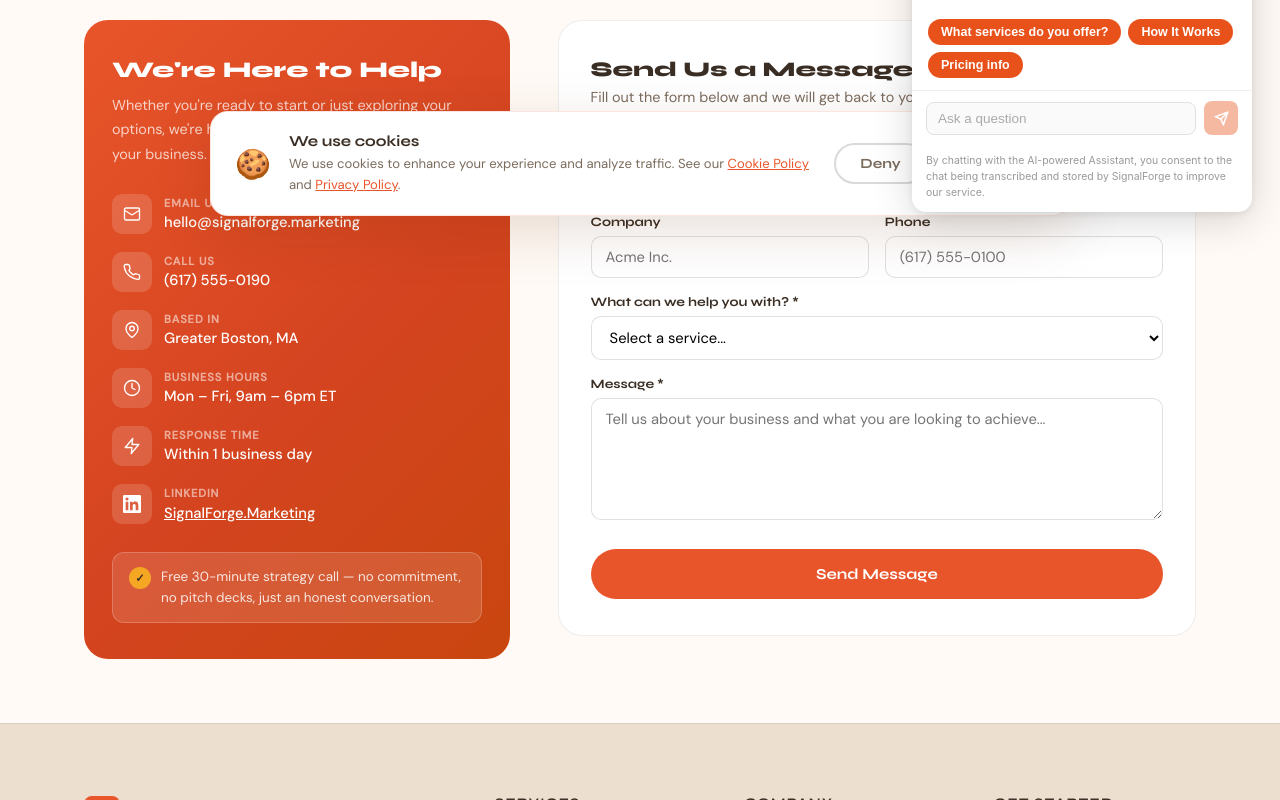
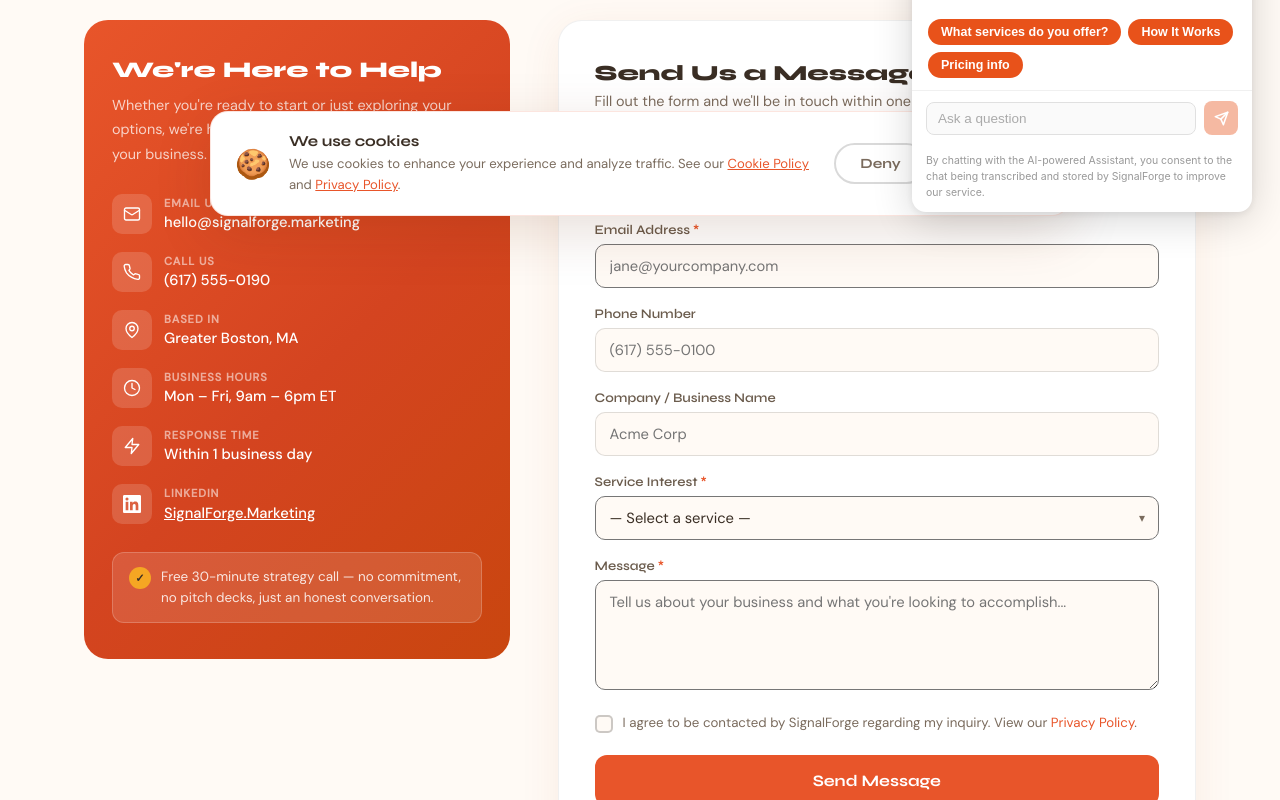
Before and after one commit to halojumper/SignalForge, a Next.js app: page /contact in a window 1280 px wide. Shown: the part 560-1360 px from the top of the page. Built offline with nearby package versions, Linux system fonts and the light colour scheme.

Commit message:
Update ContactForm.tsx

```diff
--- a/app/contact/ContactForm.tsx
+++ b/app/contact/ContactForm.tsx
@@ -1,93 +1,117 @@
 'use client';
-import { useState, useRef } from 'react';
+import { useState } from 'react';
 import emailjs from '@emailjs/browser';
 
 export default function ContactForm() {
-  const formRef = useRef<HTMLFormElement>(null);
-  const [status, setStatus] = useState<'idle'|'sending'|'success'|'error'>('idle');
+  const [fields, setFields] = useState({firstName:'',lastName:'',email:'',phone:'',company:'',service:'',message:'',consent:false});
+  const [errors, setErrors] = useState<Record<string,string>>({});
+  const [status, setStatus] = useState<'idle'|'sending'|'done'|'error'>('idle');
 
-  async function handleSubmit(e: React.FormEvent) {
-    e.preventDefault();
+  function set(k: string, v: string | boolean) { setFields(f=>({...f,[k]:v})); }
+
+  function validate() {
+    const e: Record<string,string> = {};
+    if (!fields.firstName.trim()) e.firstName = 'Please enter your first name.';
+    if (!fields.lastName.trim())  e.lastName  = 'Please enter your last name.';
+    if (!/^[^\s@]+@[^\s@]+\.[^\s@]+$/.test(fields.email)) e.email = 'Please enter a valid email address.';
+    if (!fields.service) e.service = 'Please select a service.';
+    if (fields.message.trim().length < 6) e.message = 'Please enter a message.';
+    if (!fields.consent) e.consent = 'You must agree to be contacted.';
+    return e;
+  }
+
+  async function submit() {
+    const e = validate();
+    setErrors(e);
+    if (Object.keys(e).length > 0) return;
     setStatus('sending');
+
     try {
-      await emailjs.sendForm(
+      await emailjs.send(
         'service_gky9cvq',
         'template_yvq59vr',
-        formRef.current!,
+        {
+          subject: 'Contact Form Submission',
+          from_name: `${fields.firstName} ${fields.lastName}`,
+          from_email: fields.email,
+          phone: fields.phone || 'Not provided',
+          company: fields.company || 'Not provided',
+          message: `SERVICE INTEREST: ${fields.service}\n\nMESSAGE:\n${fields.message}`,
+        },
         '7p4O9_DB_4qMMLH1A'
       );
-      setStatus('success');
-      formRef.current?.reset();
-    } catch {
+      setStatus('done');
+    } catch (err) {
+      console.error('EmailJS error:', err);
       setStatus('error');
     }
   }
 
+  function reset() {
+    setFields({firstName:'',lastName:'',email:'',phone:'',company:'',service:'',message:'',consent:false});
+    setErrors({});
+    setStatus('idle');
+  }
+
+  const inp: React.CSSProperties = {padding:'11px 14px',border:'1.5px solid rgba(0,0,0,0.12)',borderRadius:10,fontFamily:'DM Sans,sans-serif',fontSize:'0.92rem',color:'var(--text)',background:'var(--cream)',outline:'none',width:'100%'};
+  const lbl: React.CSSProperties = {fontSize:'0.82rem',fontWeight:600,color:'var(--text-light)',fontFamily:'Syne,sans-serif',display:'block',marginBottom:6};
+  const err: React.CSSProperties = {fontSize:'0.78rem',color:'#e53e3e',marginTop:4,display:'block'};
+
+  if (status === 'done') return (
+    <div style={{background:'var(--white)',borderRadius:24,padding:'40px 36px',boxShadow:'0 8px 40px rgba(180,80,30,0.08)',border:'1px solid rgba(0,0,0,0.06)',textAlign:'center'}}>
+      <div style={{fontSize:'3rem',marginBottom:16}}>🎉</div>
+      <h3 style={{fontFamily:'Syne,sans-serif',fontSize:'1.4rem',color:'var(--text)',marginBottom:10}}>Message Received!</h3>
+      <p style={{color:'var(--warm-gray)',lineHeight:1.7,marginBottom:24}}>Thanks for reaching out. We'll be in touch within one business day.</p>
+      <button className="btn btn-primary" onClick={reset}>Send Another Message</button>
+    </div>
+  );
+
+  if (status === 'error') return (
+    <div style={{background:'var(--white)',borderRadius:24,padding:'40px 36px',boxShadow:'0 8px 40px rgba(180,80,30,0.08)',border:'1px solid rgba(0,0,0,0.06)',textAlign:'center'}}>
+      <div style={{fontSize:'3rem',marginBottom:16}}>😔</div>
+      <h3 style={{fontFamily:'Syne,sans-serif',fontSize:'1.4rem',color:'var(--text)',marginBottom:10}}>Something Went Wrong</h3>
+      <p style={{color:'var(--warm-gray)',lineHeight:1.7,marginBottom:24}}>Please try again or email us directly at <a href="mailto:hello@signalforge.marketing" style={{color:'var(--coral)'}}>hello@signalforge.marketing</a></p>
+      <button className="btn btn-primary" onClick={reset}>Try Again</button>
+    </div>
+  );
+
   return (
-    <div style={{background:'var(--white)',borderRadius:24,padding:'36px 32px',border:'1px solid rgba(0,0,0,0.07)'}}>
-      <div style={{fontFamily:'Syne,sans-serif',fontSize:'1.3rem',fontWeight:800,color:'var(--text)',marginBottom:6}}>Send Us a Message</div>
-      <p style={{fontSize:'0.9rem',color:'var(--warm-gray)',marginBottom:28}}>Fill out the form below and we will get back to you within one business day.</p>
-
-      {status === 'success' && (
-        <div style={{background:'rgba(34,197,94,0.08)',border:'1px solid rgba(34,197,94,0.2)',borderRadius:12,padding:'16px 20px',marginBottom:24,display:'flex',gap:12,alignItems:'center'}}>
-          <span style={{fontSize:'1.2rem'}}>&#10003;</span>
-          <div>
-            <div style={{fontFamily:'Syne,sans-serif',fontWeight:700,color:'#16a34a',marginBottom:2}}>Message Sent!</div>
-            <div style={{fontSize:'0.88rem',color:'#16a34a'}}>We will be in touch within one business day.</div>
+    <div style={{background:'var(--white)',borderRadius:24,padding:'40px 36px',boxShadow:'0 8px 40px rgba(180,80,30,0.08)',border:'1px solid rgba(0,0,0,0.06)'}}>
+      <div style={{marginBottom:28}}>
+        <h3 style={{fontFamily:'Syne,sans-serif',fontSize:'1.35rem',fontWeight:800,color:'var(--text)',marginBottom:6}}>Send Us a Message</h3>
+        <p style={{fontSize:'0.9rem',color:'var(--warm-gray)'}}>Fill out the form and we'll be in touch within one business day.</p>
       </div>
+      <div style={{display:'grid',gridTemplateColumns:'1fr 1fr',gap:16,marginBottom:18}}>
+        <div><label style={lbl}>First Name <span style={{color:'var(--coral)'}}>*</span></label><input style={{...inp,borderColor:errors.firstName?'#e53e3e':undefined}} value={fields.firstName} onChange={e=>set('firstName',e.target.value)} placeholder="Jane"/>{errors.firstName&&<span style={err}>{errors.firstName}</span>}</div>
+        <div><label style={lbl}>Last Name <span style={{color:'var(--coral)'}}>*</span></label><input style={{...inp,borderColor:errors.lastName?'#e53e3e':undefined}} value={fields.lastName} onChange={e=>set('lastName',e.target.value)} placeholder="Smith"/>{errors.lastName&&<span style={err}>{errors.lastName}</span>}</div>
       </div>
-      )}
-
-      {status === 'error' && (
-        <div style={{background:'rgba(239,68,68,0.08)',border:'1px solid rgba(239,68,68,0.2)',borderRadius:12,padding:'16px 20px',marginBottom:24}}>
-          <div style={{fontFamily:'Syne,sans-serif',fontWeight:700,color:'#dc2626',marginBottom:2}}>Something went wrong</div>
-          <div style={{fontSize:'0.88rem',color:'#dc2626'}}>Please try again or email us directly at hello@signalforge.marketing</div>
+      <div style={{marginBottom:18}}><label style={lbl}>Email Address <span style={{color:'var(--coral)'}}>*</span></label><input type="email" style={{...inp,borderColor:errors.email?'#e53e3e':undefined}} value={fields.email} onChange={e=>set('email',e.target.value)} placeholder="jane@yourcompany.com"/>{errors.email&&<span style={err}>{errors.email}</span>}</div>
+      <div style={{marginBottom:18}}><label style={lbl}>Phone Number</label><input type="tel" style={inp} value={fields.phone} onChange={e=>set('phone',e.target.value)} placeholder="(617) 555-0100"/></div>
+      <div style={{marginBottom:18}}><label style={lbl}>Company / Business Name</label><input style={inp} value={fields.company} onChange={e=>set('company',e.target.value)} placeholder="Acme Corp"/></div>
+      <div style={{marginBottom:18}}>
+        <label style={lbl}>Service Interest <span style={{color:'var(--coral)'}}>*</span></label>
+        <div style={{position:'relative'}}>
+          <select style={{...inp,appearance:'none',paddingRight:36,cursor:'pointer',borderColor:errors.service?'#e53e3e':undefined}} value={fields.service} onChange={e=>set('service',e.target.value)}>
+            <option value="">— Select a service —</option>
+            {['Marketing Automation','SMS Marketing','Social Media Campaigns','Ad Creative Design','Website Design & Build','Event Marketing','Multiple / Not Sure Yet'].map(o=><option key={o}>{o}</option>)}
+          </select>
+          <span style={{position:'absolute',right:14,top:'50%',transform:'translateY(-50%)',fontSize:'0.75rem',color:'var(--warm-gray)',pointerEvents:'none'}}>▾</span>
         </div>
-      )}
-
-      <form ref={formRef} onSubmit={handleSubmit}>
-        <div style={{display:'grid',gridTemplateColumns:'1fr 1fr',gap:16,marginBottom:16}}>
-          <div>
-            <label style={{display:'block',fontSize:'0.8rem',fontFamily:'Syne,sans-serif',fontWeight:700,color:'var(--text)',marginBottom:6}}>Full Name *</label>
-            <input name="from_name" required placeholder="Jane Smith" style={{width:'100%',padding:'10px 14px',borderRadius:10,border:'1px solid rgba(0,0,0,0.12)',fontSize:'0.92rem',fontFamily:'inherit',outline:'none',boxSizing:'border-box'}} />
+        {errors.service&&<span style={err}>{errors.service}</span>}
       </div>
-          <div>
-            <label style={{display:'block',fontSize:'0.8rem',fontFamily:'Syne,sans-serif',fontWeight:700,color:'var(--text)',marginBottom:6}}>Email Address *</label>
-            <input name="from_email" type="email" required placeholder="jane@company.com" style={{width:'100%',padding:'10px 14px',borderRadius:10,border:'1px solid rgba(0,0,0,0.12)',fontSize:'0.92rem',fontFamily:'inherit',outline:'none',boxSizing:'border-box'}} />
+      <div style={{marginBottom:18}}><label style={lbl}>Message <span style={{color:'var(--coral)'}}>*</span></label><textarea style={{...inp,resize:'vertical',minHeight:110,borderColor:errors.message?'#e53e3e':undefined}} value={fields.message} onChange={e=>set('message',e.target.value)} rows={4} placeholder="Tell us about your business and what you're looking to accomplish..."/>{errors.message&&<span style={err}>{errors.message}</span>}</div>
+      <div style={{marginBottom:22}}>
+        <label style={{display:'flex',alignItems:'flex-start',gap:10,cursor:'pointer',fontSize:'0.83rem',color:'var(--warm-gray)',lineHeight:1.5}}>
+          <div style={{width:18,height:18,flexShrink:0,border:`2px solid ${errors.consent?'#e53e3e':'rgba(0,0,0,0.2)'}`,borderRadius:5,background:fields.consent?'var(--coral)':'var(--cream)',display:'flex',alignItems:'center',justifyContent:'center',marginTop:2,cursor:'pointer'}} onClick={()=>set('consent',!fields.consent)}>
+            {fields.consent&&<span style={{fontSize:'0.7rem',color:'white',fontWeight:800}}>✓</span>}
           </div>
+          <span onClick={()=>set('consent',!fields.consent)}>I agree to be contacted by SignalForge regarding my inquiry. View our <a href="#" style={{color:'var(--coral)'}}>Privacy Policy</a>.</span>
+        </label>
+        {errors.consent&&<span style={err}>{errors.consent}</span>}
       </div>
-        <div style={{display:'grid',gridTemplateColumns:'1fr 1fr',gap:16,marginBottom:16}}>
-          <div>
-            <label style={{display:'block',fontSize:'0.8rem',fontFamily:'Syne,sans-serif',fontWeight:700,color:'var(--text)',marginBottom:6}}>Company</label>
-            <input name="company" placeholder="Acme Inc." style={{width:'100%',padding:'10px 14px',borderRadius:10,border:'1px solid rgba(0,0,0,0.12)',fontSize:'0.92rem',fontFamily:'inherit',outline:'none',boxSizing:'border-box'}} />
-          </div>
-          <div>
-            <label style={{display:'block',fontSize:'0.8rem',fontFamily:'Syne,sans-serif',fontWeight:700,color:'var(--text)',marginBottom:6}}>Phone</label>
-            <input name="phone" type="tel" placeholder="(617) 555-0100" style={{width:'100%',padding:'10px 14px',borderRadius:10,border:'1px solid rgba(0,0,0,0.12)',fontSize:'0.92rem',fontFamily:'inherit',outline:'none',boxSizing:'border-box'}} />
-          </div>
-        </div>
-        <div style={{marginBottom:16}}>
-          <label style={{display:'block',fontSize:'0.8rem',fontFamily:'Syne,sans-serif',fontWeight:700,color:'var(--text)',marginBottom:6}}>What can we help you with? *</label>
-          <select name="service" required style={{width:'100%',padding:'10px 14px',borderRadius:10,border:'1px solid rgba(0,0,0,0.12)',fontSize:'0.92rem',fontFamily:'inherit',outline:'none',background:'var(--white)',boxSizing:'border-box'}}>
-            <option value="">Select a service...</option>
-            <option>Marketing Automation</option>
-            <option>SMS Marketing</option>
-            <option>Social Media Campaigns</option>
-            <option>Ad Creative Design</option>
-            <option>Website Design & Build</option>
-            <option>Event Marketing</option>
-            <option>Constant Contact Setup</option>
-            <option>General Inquiry</option>
-          </select>
-        </div>
-        <div style={{marginBottom:24}}>
-          <label style={{display:'block',fontSize:'0.8rem',fontFamily:'Syne,sans-serif',fontWeight:700,color:'var(--text)',marginBottom:6}}>Message *</label>
-          <textarea name="message" required rows={5} placeholder="Tell us about your business and what you are looking to achieve..." style={{width:'100%',padding:'10px 14px',borderRadius:10,border:'1px solid rgba(0,0,0,0.12)',fontSize:'0.92rem',fontFamily:'inherit',outline:'none',resize:'vertical',boxSizing:'border-box'}} />
-        </div>
-        <button type="submit" disabled={status==='sending'} className="btn btn-primary" style={{width:'100%',justifyContent:'center',opacity:status==='sending'?0.7:1}}>
-          {status === 'sending' ? 'Sending...' : 'Send Message'}
+      <button className="btn btn-primary" style={{width:'100%',justifyContent:'center',padding:14,fontSize:'1rem',borderRadius:12,opacity:status==='sending'?0.7:1}} onClick={submit} disabled={status==='sending'}>
+        {status==='sending' ? 'Sending…' : 'Send Message'}
       </button>
-      </form>
     </div>
   );
 }
```
Lines whose indentation alone changed are shown as unchanged.
